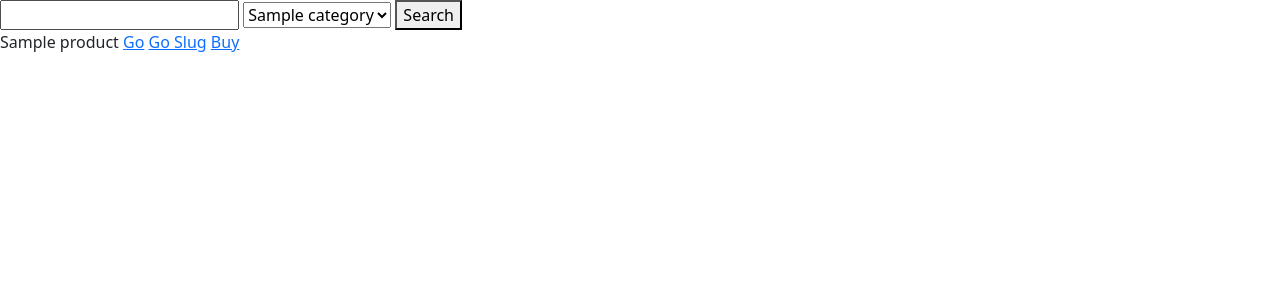
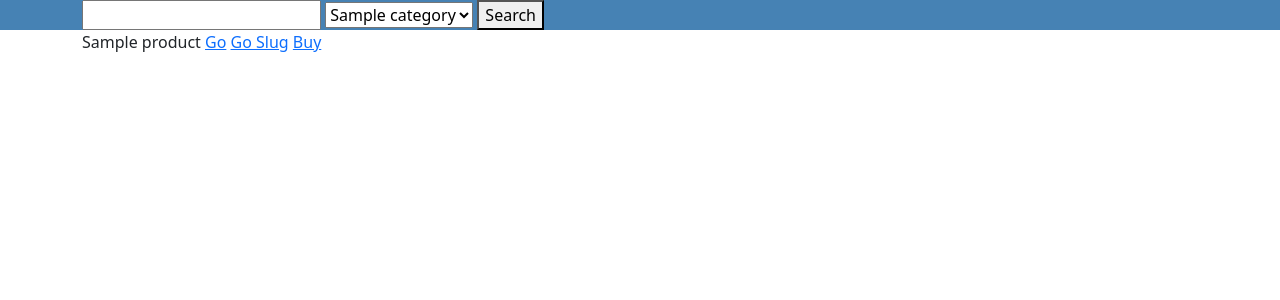
Before and after one commit to DavidBarcenas/django-exercises, a Django app: page /shop/ in a window 1280 px wide. Shown: the top 300 px of the page. Run offline with Django 3.2, Linux system fonts and the light colour scheme; tables that the repository leaves empty hold one stand-in row (values such as "Sample post").

Commit message:
add base view html

```diff
--- /dev/null
+++ b/store-rest-api/shop/static/css/shop-style.css
@@ -0,0 +1,3 @@
+.hero {
+  background: steelblue;
+}
--- /dev/null
+++ b/store-rest-api/shop/templates/store/base.html
@@ -0,0 +1,15 @@
+<!DOCTYPE html>
+<html lang="en">
+<head>
+  <meta charset="UTF-8">
+  <meta http-equiv="X-UA-Compatible" content="IE=edge">
+  <meta name="viewport" content="width=device-width, initial-scale=1.0">
+  <title>{% block title %}Shop{% endblock %}</title>
+  {% load static %}
+  <link href="https://cdn.jsdelivr.net/npm/bootstrap@5.1.3/dist/css/bootstrap.min.css" rel="stylesheet" integrity="sha384-1BmE4kWBq78iYhFldvKuhfTAU6auU8tT94WrHftjDbrCEXSU1oBoqyl2QvZ6jIW3" crossorigin="anonymous">
+  <link rel="stylesheet" href="{% static 'css/shop-style.css' %}">
+</head>
+<body>
+  {% block main %}{% endblock %}
+</body>
+</html>
--- a/store-rest-api/shop/templates/store/index.html
+++ b/store-rest-api/shop/templates/store/index.html
@@ -1,13 +1,8 @@
-<!DOCTYPE html>
-<html lang="en">
-<head>
-  <meta charset="UTF-8">
-  <meta http-equiv="X-UA-Compatible" content="IE=edge">
-  <meta name="viewport" content="width=device-width, initial-scale=1.0">
-  <title>Shop</title>
-  <link href="https://cdn.jsdelivr.net/npm/bootstrap@5.1.3/dist/css/bootstrap.min.css" rel="stylesheet" integrity="sha384-1BmE4kWBq78iYhFldvKuhfTAU6auU8tT94WrHftjDbrCEXSU1oBoqyl2QvZ6jIW3" crossorigin="anonymous">
-</head>
-<body>
+{% extends "store/base.html" %}
+
+{% block main %}
+  <div class="hero">
+    <div class="container">
       <form>
         <input type="text" name="search" value="{{ search }}">
         <select name="category">
@@ -21,6 +16,9 @@
         </select>
         <button type="submit">Search</button>
       </form>
+    </div>
+  </div>
+  <div class="container">
 
   {% for p in products %}
     {{ p }}
@@ -28,5 +26,5 @@
     <a href="{% url 'shop:detail' p.url_clean %}">Go Slug</a>
     <a href="{% url 'shop:payment' p.id %}">Buy</a>
   {% endfor %}
-</body>
-</html>
+  </div>
+{% endblock %}
```
Lines whose indentation alone changed are shown as unchanged.
